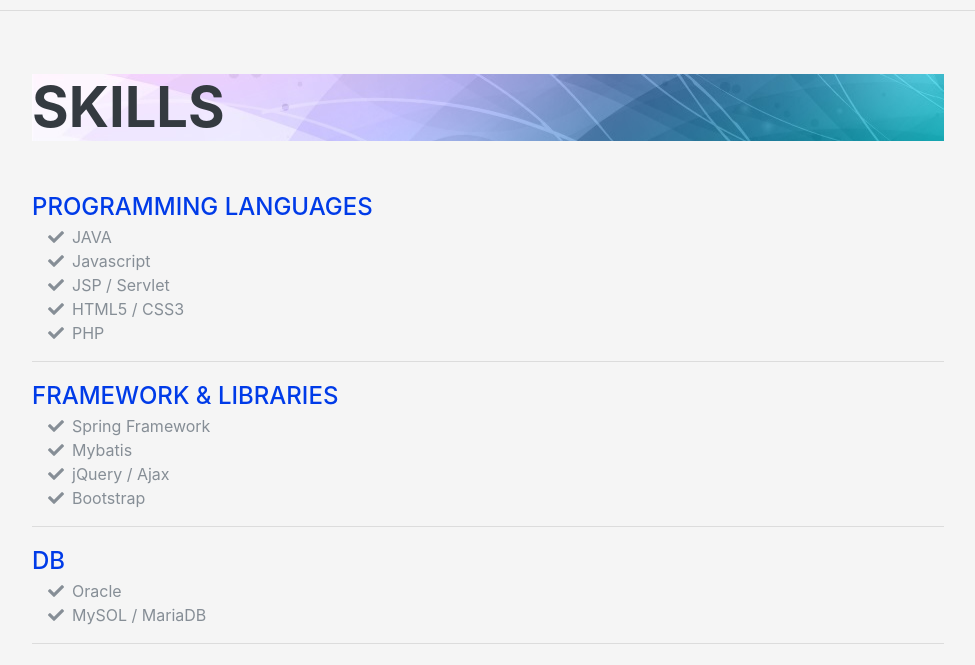
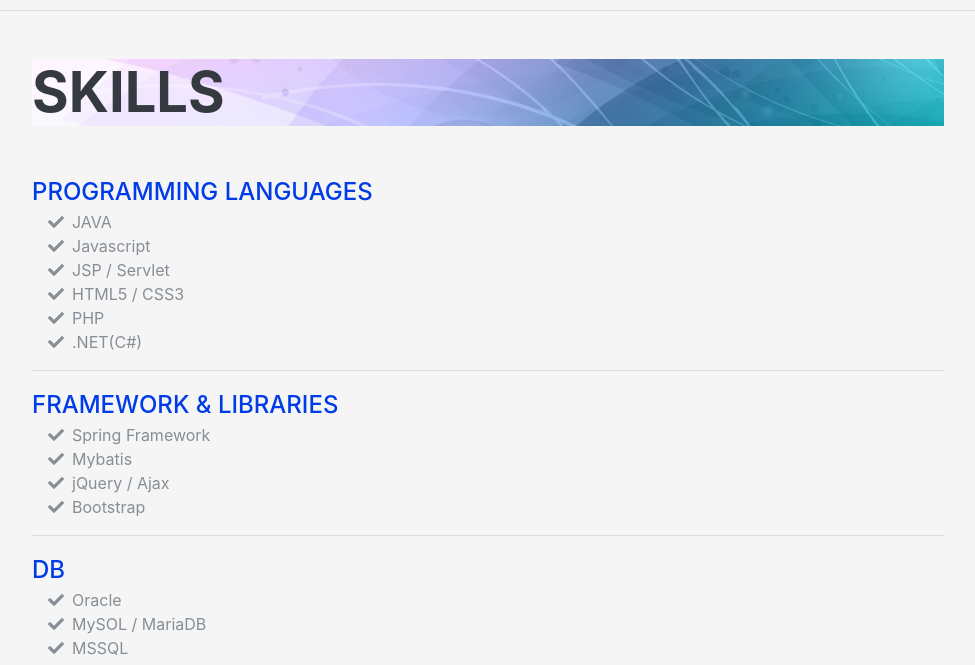
Before and after one commit to soo2/soo, a plain HTML site: page index.html in a window 1280 px wide. Shown: the part 2614-3279 px from the top of the page, without its empty margins (288-1263 px from the left). Drawn offline with Linux system fonts and the light colour scheme; a web font is replaced by a local one.

Commit message:
Update index.html

```diff
--- a/index.html
+++ b/index.html
@@ -744,6 +744,9 @@
                 <li>
                   <i class="fa-li fa fa-check"></i>
                   PHP</li>
+               <li>
+                  <i class="fa-li fa fa-check"></i>
+                  .NET(C#)</li>
               </ul>
 
               <hr class="mb-3">
@@ -774,6 +777,9 @@
                  <li>
                   <i class="fa-li fa fa-check"></i>
                  MySOL / MariaDB</li>
+                 <li>
+                  <i class="fa-li fa fa-check"></i>
+                 MSSQL</li>
               </ul>
 
           <hr class="mb-3">
```
